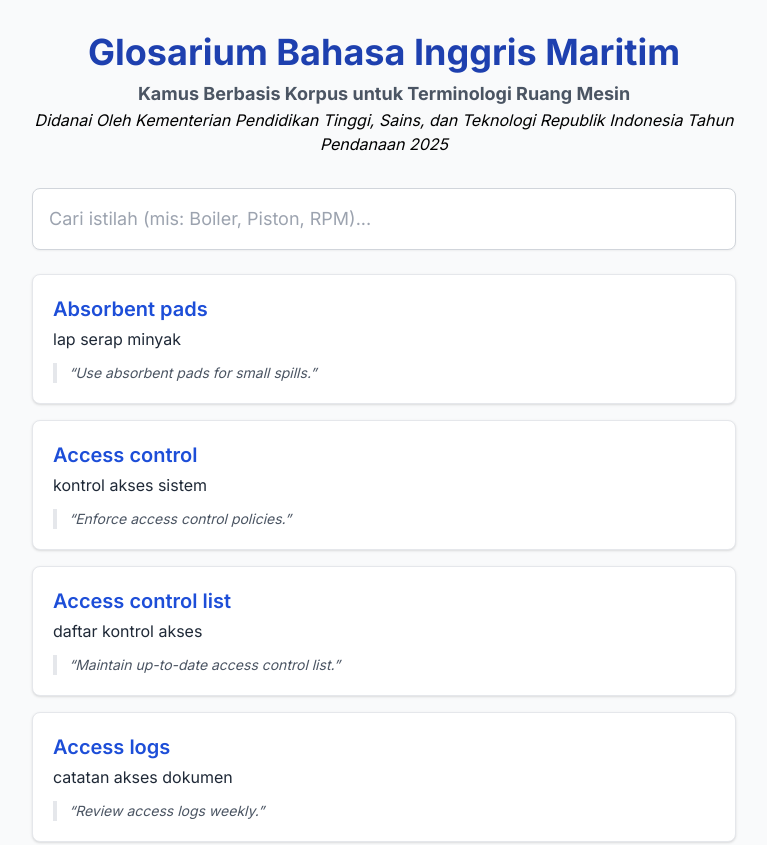
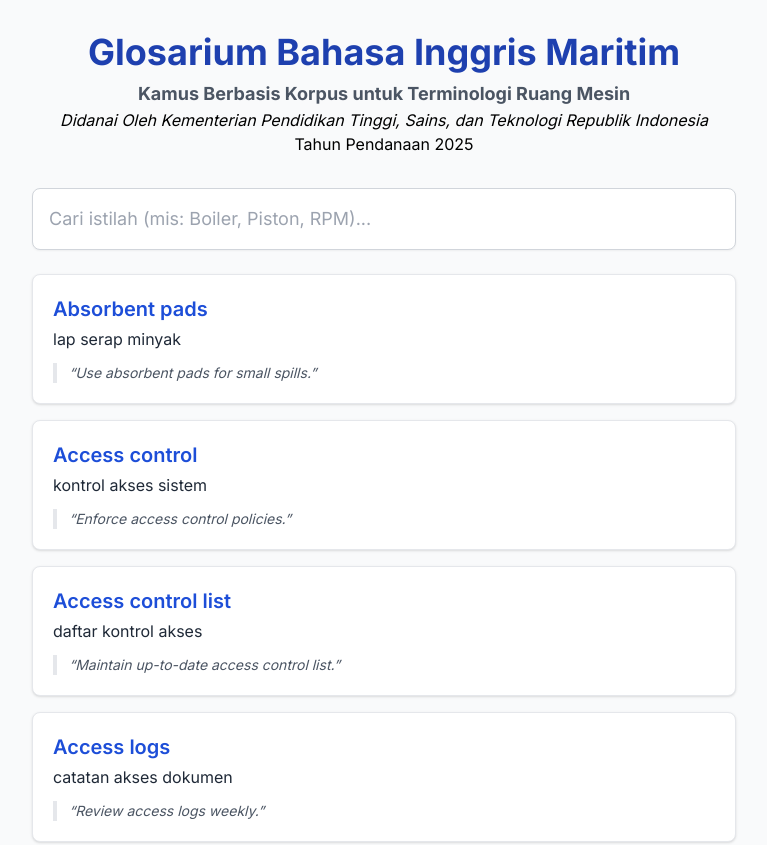
Before and after one commit to dhanan343/glossarium_corpusbased, a plain HTML site: page index.html in a window 1280 px wide. Shown: the top 845 px of the page, without its empty margins (256-1023 px from the left). Drawn offline with nearby package versions, Linux system fonts and the light colour scheme.

Commit message:
Update index.html

```diff
--- a/index.html
+++ b/index.html
@@ -30,7 +30,8 @@
             <p class="text-lg text-gray-600">
                 <b>Kamus Berbasis Korpus untuk Terminologi Ruang Mesin</b>
             </p>
-            <p></p><i>Didanai Oleh Kementerian Pendidikan Tinggi, Sains, dan Teknologi Republik Indonesia Tahun Pendanaan 2025</i></p>
+            <p><i>Didanai Oleh Kementerian Pendidikan Tinggi, Sains, dan Teknologi Republik Indonesia </i></p>
+            <p>Tahun Pendanaan 2025</p>
         </header>
 
         <!-- Search Bar -->
```
